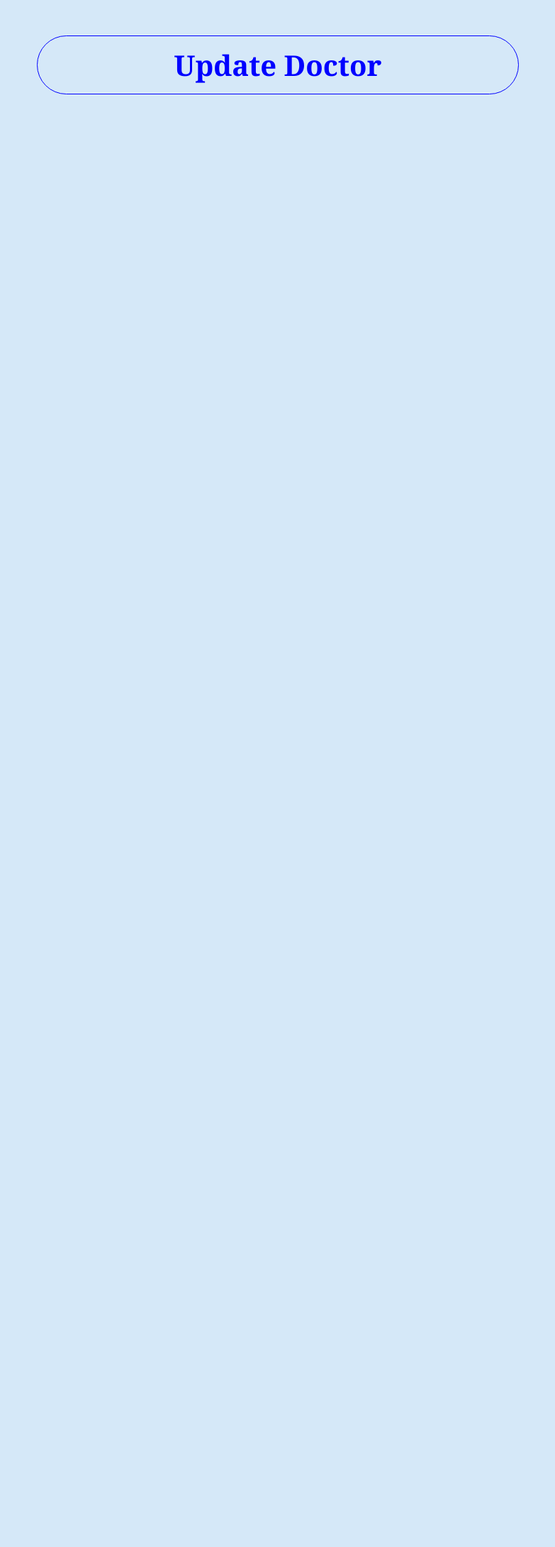
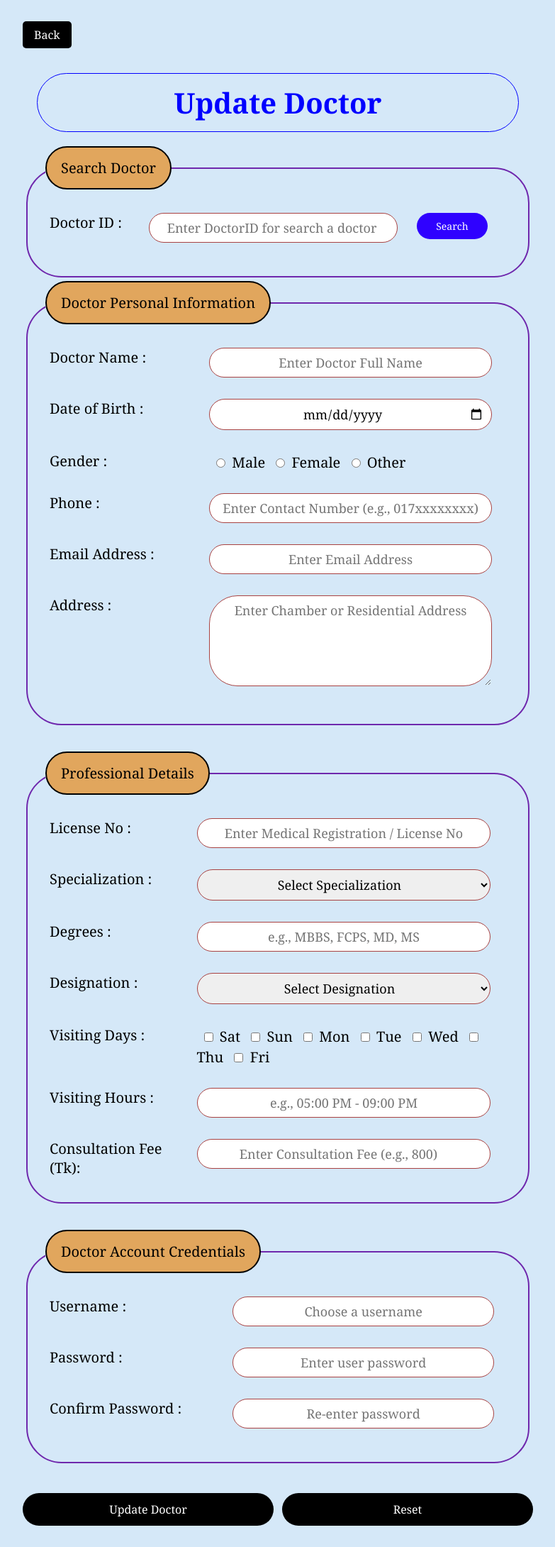
Before and after one commit to ShovanMondal1910/WebTech_Project_Fall2026-27_GroupNumber-1-, a PHP site: page /doctor/UpdateDoctor.html in a window 1280 px wide. Shown: the whole page at 71% size, without its empty margins (248-1031 px from the left). Before the commit the page ends 133 px from the top, so only its background shows below. Run offline with PHP 8.4, Linux system fonts and the light colour scheme.

Commit message:
feat: add doctor update view with styling and validation script

```diff
--- a/app/Views/design/css/common.css
+++ b/app/Views/design/css/common.css
@@ -111,18 +111,20 @@ input[type="reset"]:hover
 
 input[type="button"] {
     box-sizing: border-box;
-    padding: 8px 14px;
+    /* padding: 8px 14px; */
     font-size: 14px;
     font-family: Cambria, Cochin, Georgia, Times, 'Times New Roman', serif;
     border: none;
-    border-radius: 5px;
+    border-radius: 40px;
     cursor: pointer;
     color: white;
-    background-color: black;
-    margin-top: 4px;
+    background-color: rgb(47, 1, 255);
+    /* margin-top: 4px; */
+    height: 37px;
+    width: 100px;
 }
 input[type="button"]:hover {
-    background-color: skyblue;
+    background-color: rgb(155, 208, 155);
     color: black;
 }
 
--- a/app/Views/design/js/DoctorValidation.js
+++ b/app/Views/design/js/DoctorValidation.js
@@ -289,3 +289,29 @@ function validateConfirmPassword() {
     }
     return false;
 }
+
+
+//update doctor
+function search_doctor() {
+    let isValidDoctorID = validationDoctorID();
+
+    return false;
+}
+
+function validationDoctorID() {
+    let doctorID = document.getElementById("doctorID").value.trim();
+    let Error = document.getElementById("DoctorIDError");
+
+    if (doctorID == "") {
+        Error.innerHTML = "Enter Doctor ID";
+        return false;
+    }
+    else if (!/^\d+$/.test(doctorID)) {
+        Error.innerHTML = "Doctor ID must contain only numbers";
+        return false;
+    }
+    else {
+        Error.innerHTML = "";
+        return true;
+    }
+}
--- a/app/Views/doctor/UpdateDoctor.html
+++ b/app/Views/doctor/UpdateDoctor.html
@@ -3,10 +3,221 @@
 <head>
     <meta charset="UTF-8">
     <meta name="viewport" content="width=device-width, initial-scale=1.0">
-    <title>Document</title>
+    <title>Update Doctor</title>
     <link rel="stylesheet" href="../design/css/common.css">
+    <script src="../design/js/DoctorValidation.js"></script>
 </head>
 <body>
+    <a href="../index.html" class="back-btn">Back</a>
+    <br>
     <h1>Update Doctor</h1>
+    <form id="doctorForm" action="" method="post" onsubmit="return collect_doctor_data()">
+
+        <fieldset>
+            <legend>Search Doctor</legend>
+            <table>
+                <tr>
+                    <td><label for="doctorID">Doctor ID :</label></td>
+                    <td>
+                        <input type="text" name="doctorID" id="doctorID" class="doctorID" placeholder="Enter DoctorID for search a doctor ">
+                        <p id="DoctorIDError" class="Errors"></p>
+                    </td>
+                    <td>
+                        <input type="button" id="searchBtn" name="searchBtn" value="Search" onclick="search_doctor()">
+                    </td>
+                </tr>
+            </table>
+        </fieldset>
+
+        <fieldset>
+            <legend>Doctor Personal Information</legend>
+            <table>
+                <tr>
+                    <td><label for="doctorName">Doctor Name :</label></td>
+                    <td>
+                        <input type="text" name="doctorName" id="doctorName" placeholder="Enter Doctor Full Name">
+                        <p id="DoctorNameError" class="Errors"></p>
+                    </td>
+                </tr>
+
+                <tr>
+                    <td><label for="dob">Date of Birth :</label></td>
+                    <td>
+                        <input type="date" name="dob" id="dob">
+                        <p id="DobError" class="Errors"></p>
+                    </td>
+                </tr>
+
+                <tr>
+                    <td><label>Gender :</label></td>
+                    <td>
+                        <input type="radio" name="gender" id="Male" value="Male"> Male
+                        <input type="radio" name="gender" id="Female" value="Female"> Female
+                        <input type="radio" name="gender" id="Other" value="Other"> Other
+                        <p id="GenderError" class="Errors"></p>
+                    </td>
+                </tr>
+
+                <tr>
+                    <td><label for="phone">Phone :</label></td>
+                    <td>
+                        <input type="text" name="phone" id="phone"
+                            placeholder="Enter Contact Number (e.g., 017xxxxxxxx)">
+                        <p id="PhoneError" class="Errors"></p>
+                    </td>
+                </tr>
+
+                <tr>
+                    <td><label for="email">Email Address :</label></td>
+                    <td>
+                        <input type="email" name="email" id="email" placeholder="Enter Email Address">
+                        <p id="EmailError" class="Errors"></p>
+                    </td>
+                </tr>
+
+                <tr>
+                    <td><label for="address">Address :</label></td>
+                    <td>
+                        <textarea name="address" id="address" rows="4"
+                            placeholder="Enter Chamber or Residential Address"></textarea>
+                        <p id="AddressError" class="Errors"></p>
+                    </td>
+                </tr>
+            </table>
+        </fieldset>
+        <br>
+
+        <fieldset>
+            <legend>Professional Details</legend>
+            <table>
+                <tr>
+                    <td><label for="licenseNo">License No :</label></td>
+                    <td>
+                        <input type="text" name="licenseNo" id="licenseNo"
+                            placeholder="Enter Medical Registration / License No">
+                        <p id="LicenseError" class="Errors"></p>
+                    </td>
+                </tr>
+
+                <tr>
+                    <td><label for="specialization">Specialization :</label></td>
+                    <td>
+                        <select name="specialization" id="specialization">
+                            <option value="">Select Specialization</option>
+                            <option value="General Physician">General Physician / Medicine</option>
+                            <option value="Cardiology">Cardiology</option>
+                            <option value="Dermatology">Dermatology</option>
+                            <option value="Pediatrics">Pediatrics (Child Specialist)</option>
+                            <option value="Orthopedics">Orthopedics</option>
+                            <option value="Neurology">Neurology</option>
+                            <option value="Gynecology & Obstetrics">Gynecology & Obstetrics</option>
+                            <option value="ENT">ENT (Ear, Nose & Throat)</option>
+                            <option value="Ophthalmology">Ophthalmology (Eye)</option>
+                            <option value="Psychiatry">Psychiatry</option>
+                            <option value="Gastroenterology">Gastroenterology</option>
+                            <option value="Dentistry">Dentistry</option>
+                        </select>
+                        <p id="SpecializationError" class="Errors"></p>
+                    </td>
+                </tr>
+
+                <tr>
+                    <td><label for="qualification">Degrees :</label></td>
+                    <td>
+                        <input type="text" name="qualification" id="qualification"
+                            placeholder="e.g., MBBS, FCPS, MD, MS">
+                        <p id="QualificationError" class="Errors"></p>
+                    </td>
+                </tr>
+
+                <tr>
+                    <td><label for="designation">Designation :</label></td>
+                    <td>
+                        <select name="designation" id="designation">
+                            <option value="">Select Designation</option>
+                            <option value="Medical Officer">Medical Officer</option>
+                            <option value="Resident Physician">Resident Physician</option>
+                            <option value="Consultant">Consultant</option>
+                            <option value="Senior Consultant">Senior Consultant</option>
+                            <option value="Assistant Professor">Assistant Professor</option>
+                            <option value="Associate Professor">Associate Professor</option>
+                            <option value="Professor">Professor</option>
+                        </select>
+                        <p id="DesignationError" class="Errors"></p>
+                    </td>
+                </tr>
+
+                <tr>
+                    <td><label>Visiting Days :</label></td>
+                    <td>
+                        <input type="checkbox" name="visitingDays" id="sat" value="Saturday"> Sat
+                        <input type="checkbox" name="visitingDays" id="sun" value="Sunday"> Sun
+                        <input type="checkbox" name="visitingDays" id="mon" value="Monday"> Mon
+                        <input type="checkbox" name="visitingDays" id="tue" value="Tuesday"> Tue
+                        <input type="checkbox" name="visitingDays" id="wed" value="Wednesday"> Wed
+                        <input type="checkbox" name="visitingDays" id="thu" value="Thursday"> Thu
+                        <input type="checkbox" name="visitingDays" id="fri" value="Friday"> Fri
+                        <p id="VisitingDaysError" class="Errors"></p>
+                    </td>
+                </tr>
+
+                <tr>
+                    <td><label for="visitingHours">Visiting Hours :</label></td>
+                    <td>
+                        <input type="text" name="visitingHours" id="visitingHours"
+                            placeholder="e.g., 05:00 PM - 09:00 PM">
+                        <p id="VisitingHoursError" class="Errors"></p>
+                    </td>
+                </tr>
+
+                <tr>
+                    <td><label for="consultationFee">Consultation Fee (Tk):</label></td>
+                    <td>
+                        <input type="number" name="consultationFee" id="consultationFee"
+                            placeholder="Enter Consultation Fee (e.g., 800)" min="0">
+                        <p id="FeeError" class="Errors"></p>
+                    </td>
+                </tr>
+            </table>
+        </fieldset>
+        <br>
+
+        <fieldset>
+            <legend>Doctor Account Credentials</legend>
+            <table>
+                <tr>
+                    <td><label for="username">Username :</label></td>
+                    <td>
+                        <input type="text" name="username" id="username" placeholder="Choose a username">
+                        <p id="UsernameError" class="Errors"></p>
+                    </td>
+                </tr>
+
+                <tr>
+                    <td><label for="password">Password :</label></td>
+                    <td>
+                        <input type="password" name="password" id="password" placeholder="Enter user password">
+                        <p id="PasswordError" class="Errors"></p>
+                    </td>
+                </tr>
+
+                <tr>
+                    <td><label for="confirmPassword">Confirm Password :</label></td>
+                    <td>
+                        <input type="password" name="confirmPassword" id="confirmPassword"
+                            placeholder="Re-enter password">
+                        <p id="ConfirmPasswordError" class="Errors"></p>
+                    </td>
+                </tr>
+            </table>
+        </fieldset>
+        <br>
+
+        <div class="button-group">
+            <input type="submit" id="submit" value="Update Doctor">
+            <input type="reset" id="reset" value="Reset">
+        </div>
+
+    </form>
 </body>
 </html>
```
